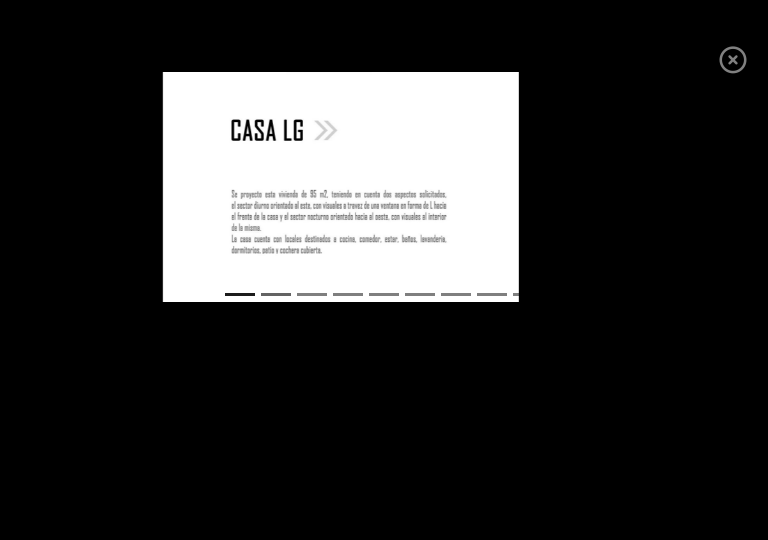
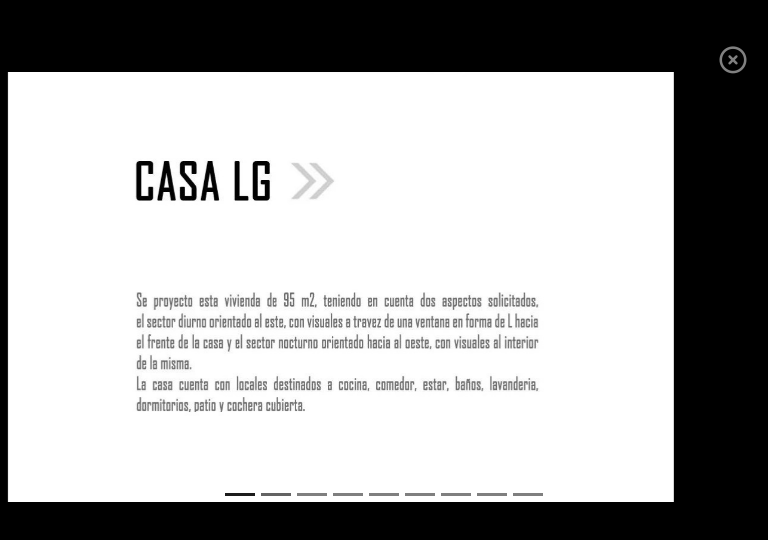
Before and after one commit to ColoSoad/e3actualizacion, a plain HTML site: page pages/casaLG.html in a window 768 px wide. Drawn offline with nearby package versions, Linux system fonts and the light colour scheme.

Commit message:
Update estilo.css

```diff
--- a/css/estilo.css
+++ b/css/estilo.css
@@ -458,13 +458,13 @@ h3 {
   }
 
   .slidcar{
-    height: 250px;
+    height: 550px;
     width: 100%;
   }
 
   .slidecar{
     padding: 0px 0 20px 0;
-    height: 250px;
+    height: 450px;
     width: 90%;
     object-fit :contain;
   }
```
